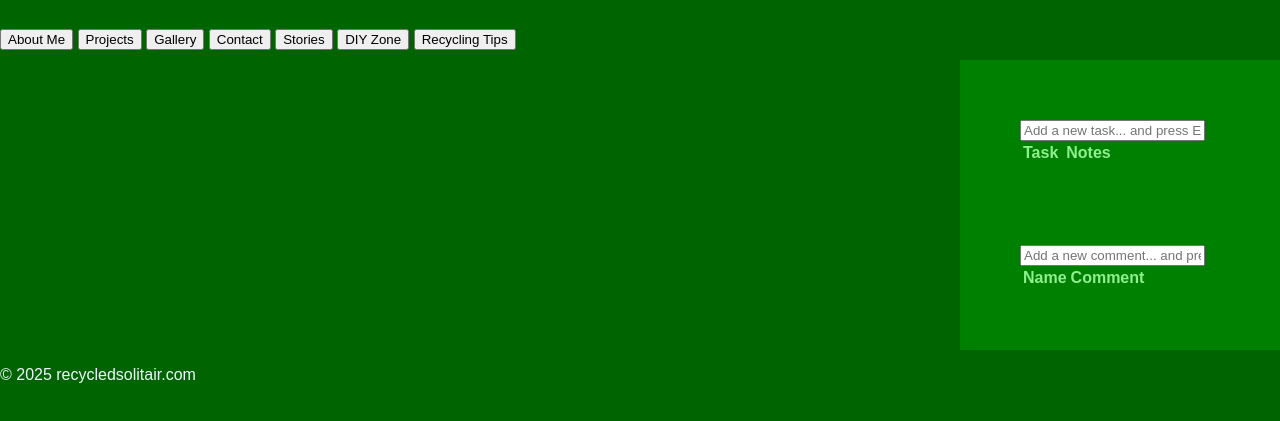
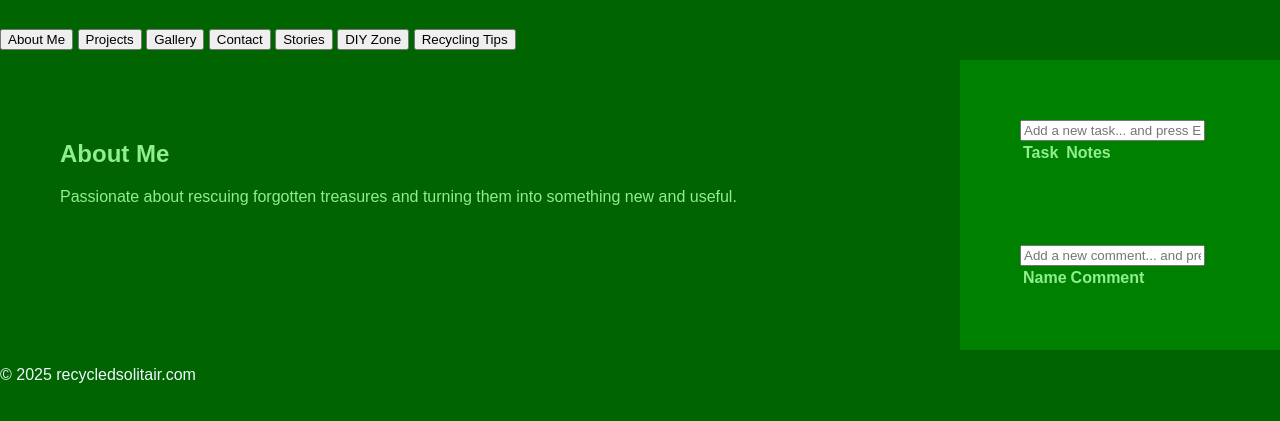
Before and after one commit to shuflovic/recycle, a plain HTML site: page index.html in a window 1280 px wide. Both pictures are taken after a click on the button "About Me". Shown: the part 61-482 px from the top of the page. Drawn offline with nearby package versions, Linux system fonts and the light colour scheme; no server answers.

Commit message:
Update index.html

```diff
--- a/index.html
+++ b/index.html
@@ -99,5 +99,20 @@
   <script src="to-do.js"></script>
   <script src="supabase.js"></script>
   <script src="comment.js"></script>
+
+<script>
+  function showSection(id) {
+    const sections = document.querySelectorAll('main section');
+    sections.forEach(section => section.classList.remove('visible'));
+
+    const target = document.getElementById(id);
+    if (target) {
+      target.classList.add('visible');
+      target.scrollIntoView({ behavior: 'smooth' });
+    }
+  }
+</script>
+
+
 </body>
 </html>
```
